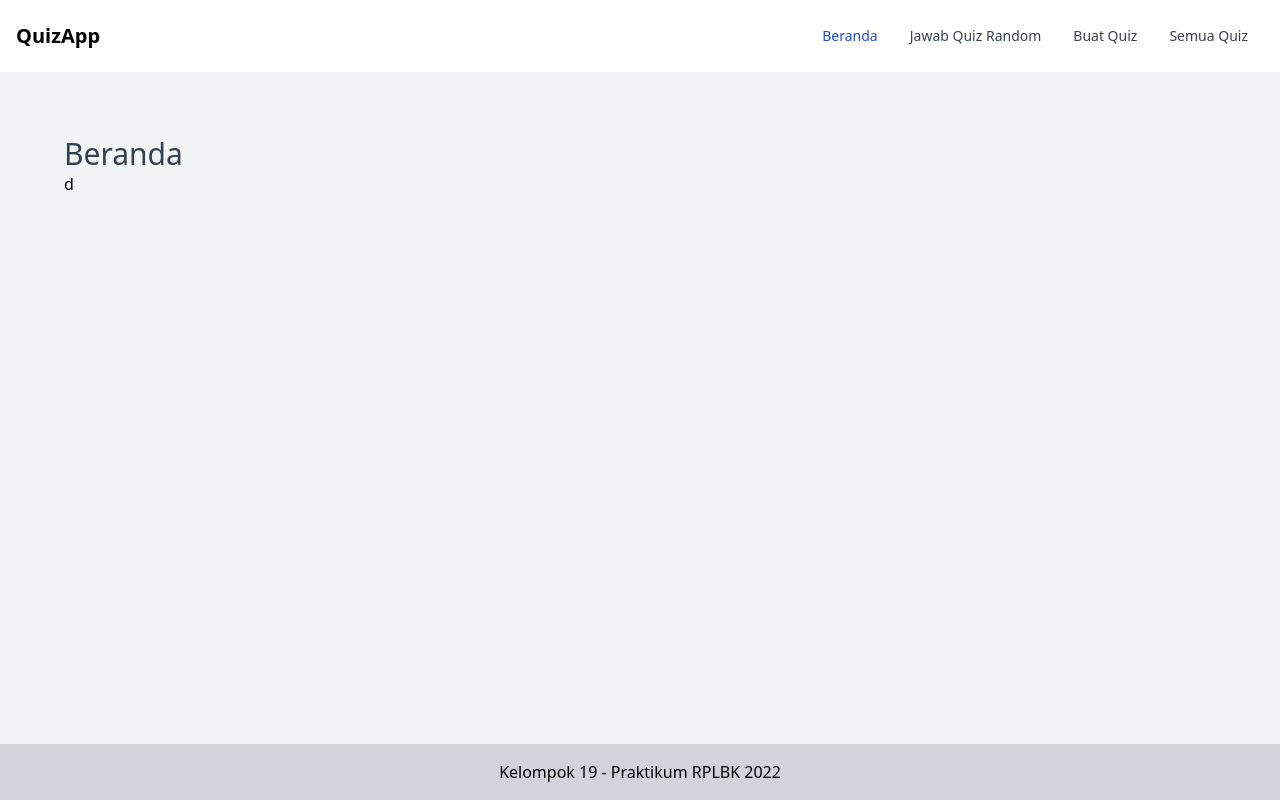
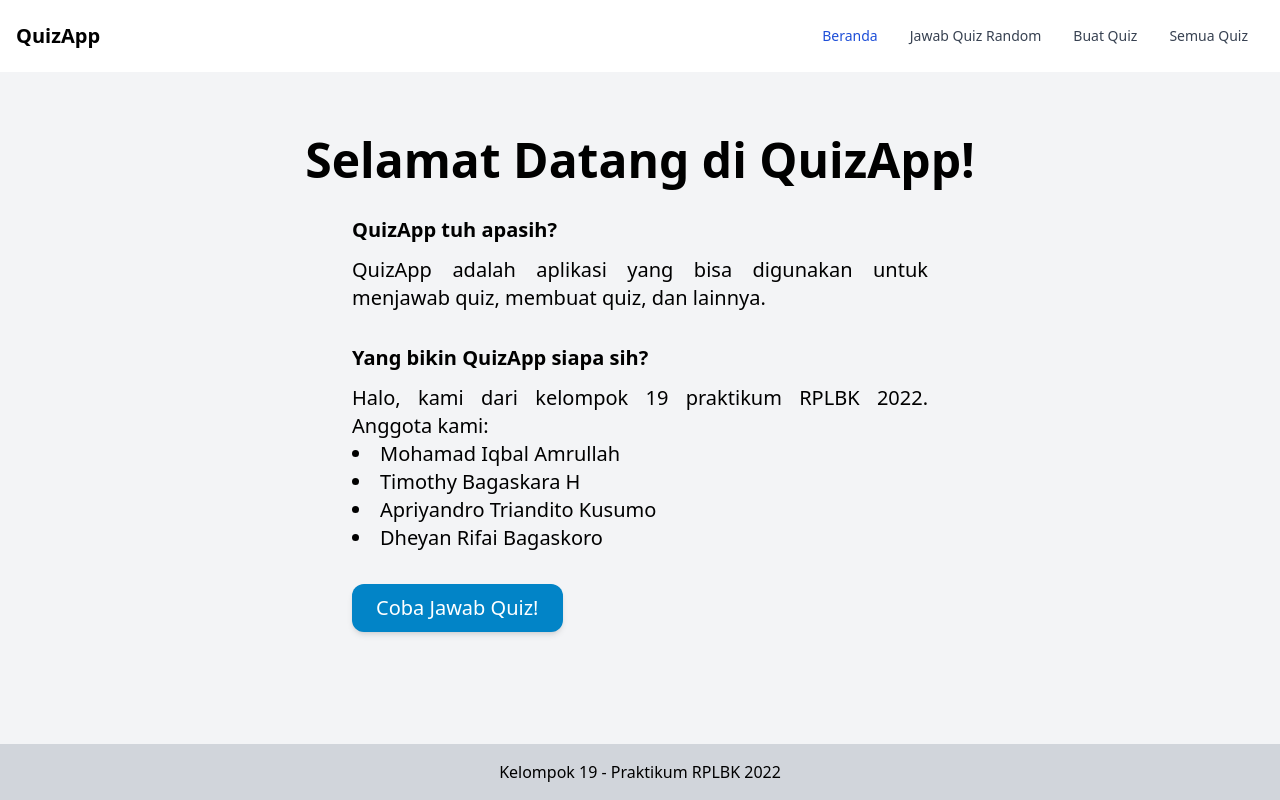
Before and after one commit to timothybagas/tugas-akhir-rplbk, a React (Create React App) app: page / in a window 1280 px wide. Built offline with nearby package versions, Linux system fonts and the light colour scheme.

Commit message:
Update Home.js

```diff
--- a/src/pages/Home.js
+++ b/src/pages/Home.js
@@ -3,8 +3,37 @@ import Template from "../components/Template";
 
 export default function Home() {
     return (
-        <Template title="Beranda">
-d
+        <Template>
+            <div className="flex flex-col items-center space-y-8">
+                <h2 className="font-bold text-5xl">
+                    Selamat Datang di QuizApp!
+                </h2>
+                <div className="text-xl max-w-xl text-justify w-full">
+                    <h3 className="font-bold">QuizApp tuh apasih?</h3>
+                    <p className="mt-3">
+                        QuizApp adalah aplikasi yang bisa digunakan untuk menjawab quiz, membuat quiz, dan lainnya.
+                    </p>
+                </div>
+                <div className="text-xl max-w-xl text-justify w-full">
+                    <h3 className="font-bold">Yang bikin QuizApp siapa sih?</h3>
+                    <p className="mt-3">
+                        Halo, kami dari kelompok 19 praktikum RPLBK 2022. Anggota kami:
+                    </p>
+                    <ul className="list-inside list-disc">
+                        <li >Mohamad Iqbal Amrullah</li>
+                        <li>Timothy Bagaskara H</li>
+                        <li>Apriyandro Triandito Kusumo</li>
+                        <li>Dheyan Rifai Bagaskoro</li>
+                    </ul>
+                </div>
+                <div className="text-xl max-w-xl w-full">
+                    <button
+                        className="inline-block px-6 py-2.5 bg-sky-600 text-white font-medium rounded-xl shadow-md hover:bg-sky-700 hover:shadow-lg focus:bg-sky-700 focus:shadow-lg focus:outline-none focus:ring-0 active:bg-sky-800 active:shadow-lg transition duration-150 ease-in-out m-auto"
+                    >
+                        <a href="/quiz-random">Coba Jawab Quiz!</a>
+                    </button>
+                </div>
+            </div>
         </Template>
     );
 }
```
